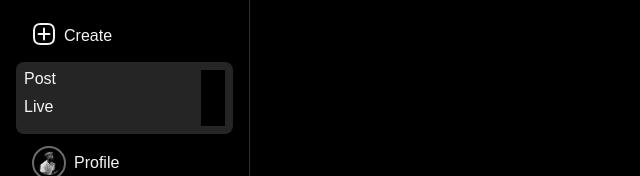
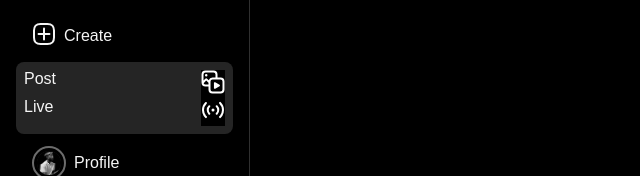
Before and after one commit to byfolarin/learns, a React (Vite) app: page / in a window 1280 px wide. Shown: the part 396-572 px from the top of the page, without its empty margins (0-640 px from the left). Built offline with nearby package versions, Linux system fonts and the light colour scheme.

Commit message:
create sec

```diff
--- a/src/App.css
+++ b/src/App.css
@@ -6,6 +6,11 @@
   padding: 0px;
   box-sizing: border-box;
   text-decoration: none;
+}
+
+svg{
+  fill: white;
+  background: none;
 }
 
 
@@ -399,10 +404,6 @@ border-top: 1px solid rgb(53, 53, 53);
   background: none;
 }
 
-.create-new-post:hover{
-  background-color: red;
+.icon-create{
+  background: none;
 }
-
-.create-new-live:hover{
-  background-color: red;
-}
```
